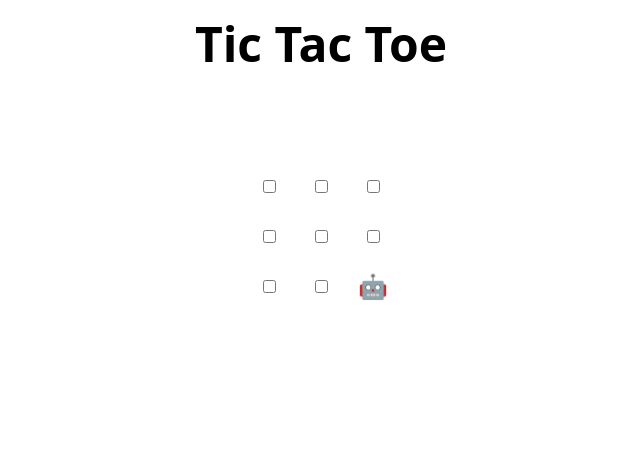
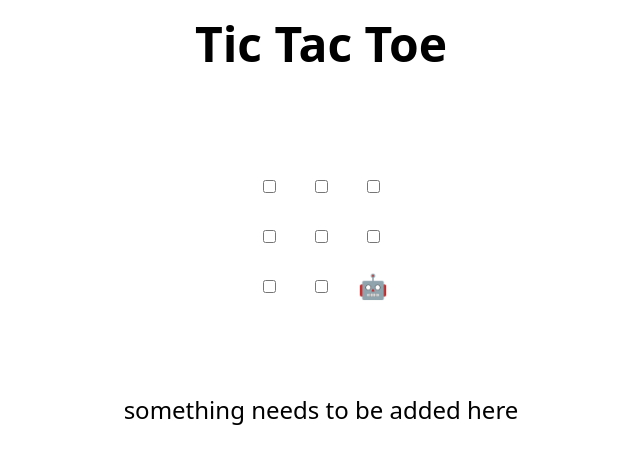
Before and after one commit to fahadyaqub/skills-review-pull-requests-a, a plain HTML site: page index.html in a window 1280 px wide. Shown: the whole page, without its empty margins (319-959 px from the left). Drawn offline with Linux system fonts and the light colour scheme.

Commit message:
Update index.html
some extended description

```diff
--- a/index.html
+++ b/index.html
@@ -48,7 +48,7 @@
 </table>
 
 <h2 hidden>Game over, refresh to play again 🧑‍💻 🤖!</h2>
-
+something needs to be added here
 <script>
   // Initialization
   const boxes = Array.from(document.querySelectorAll("td"));
```
